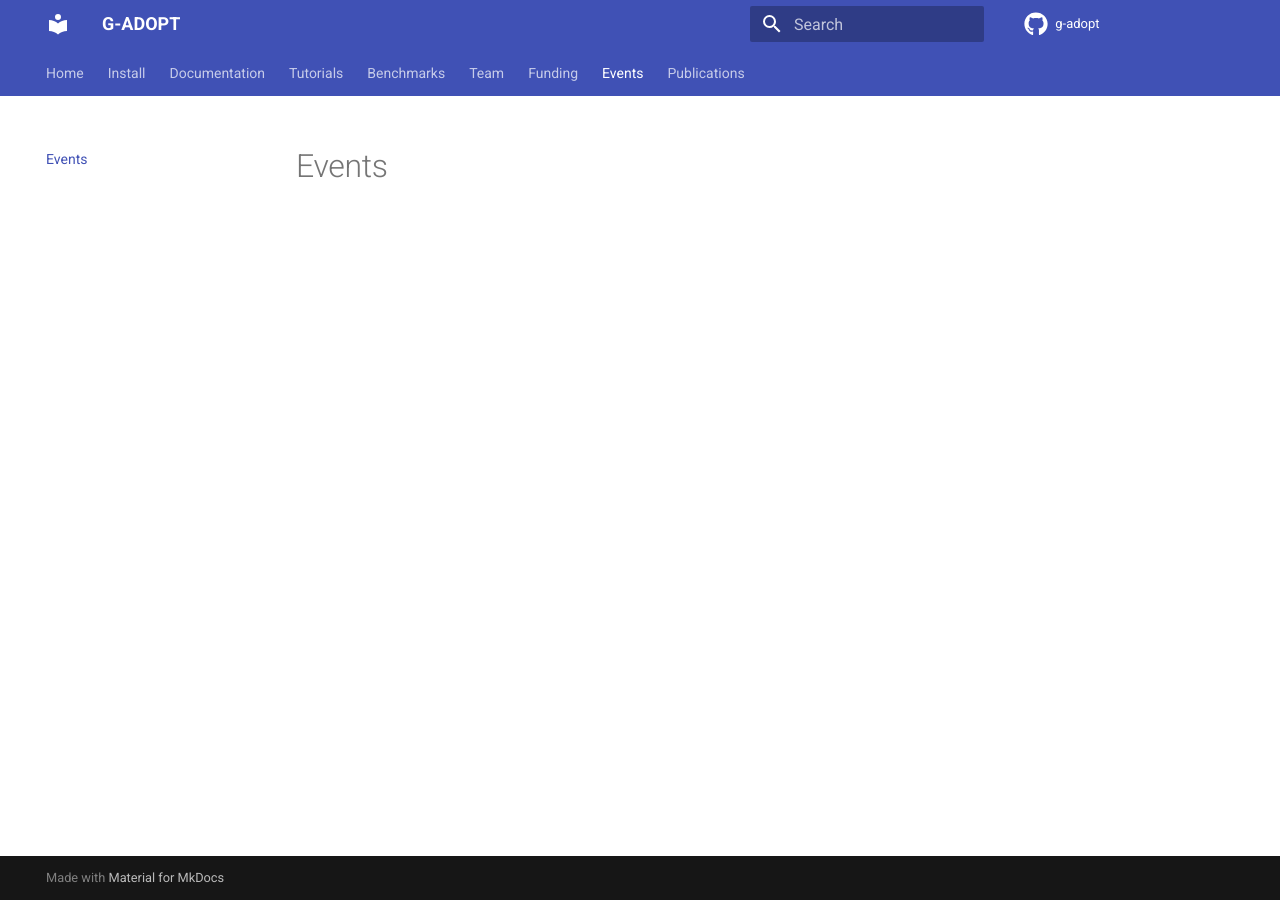
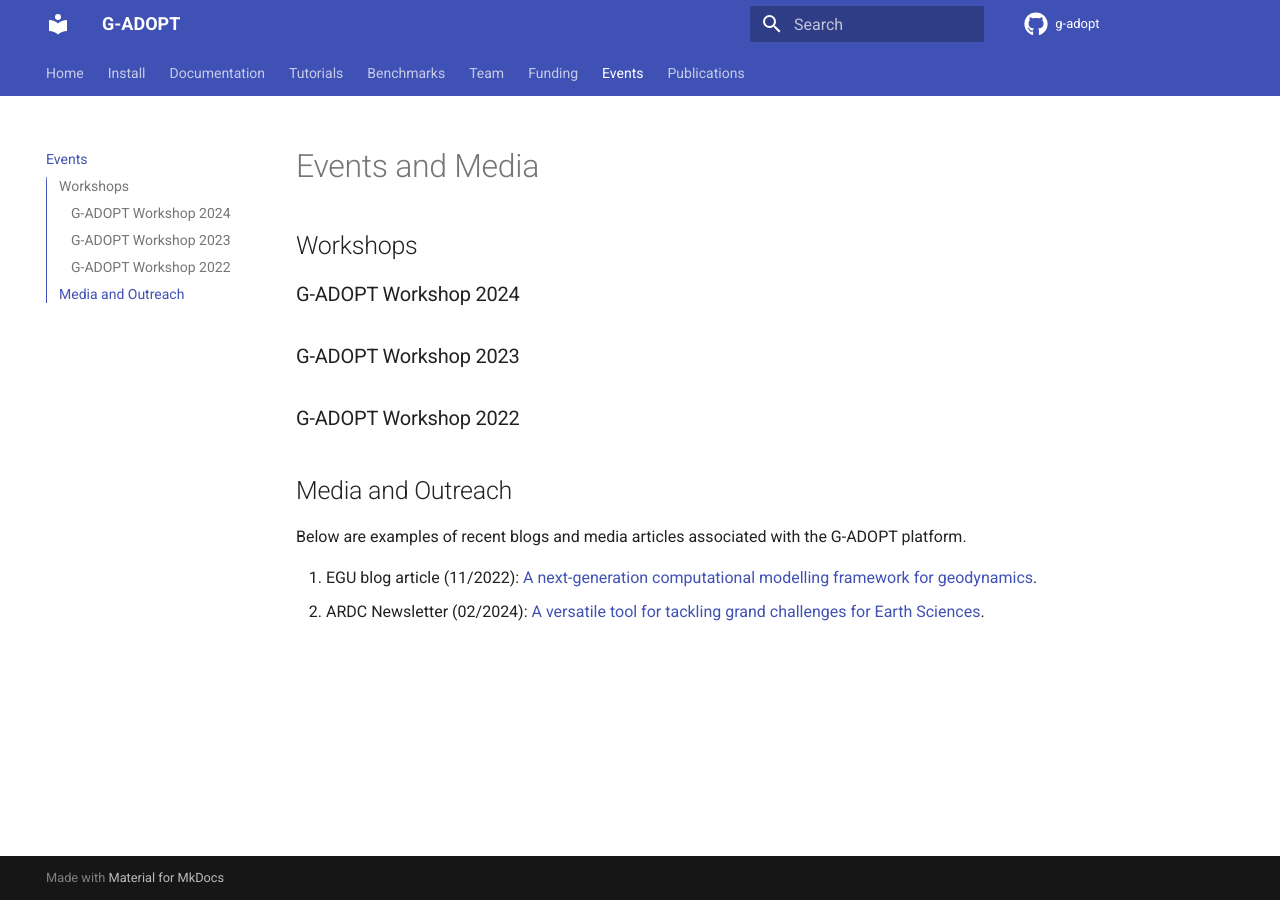
Before and after one commit to g-adopt/g-adopt.github.io, an MkDocs documentation site: the page built from docs/events.md, in a window 1280 px wide. Built offline with MkDocs 1.6.1 and Material for MkDocs 9.7.7, drawn with Linux system fonts in a browser that asks for light colours; comment, search, counter and statistics services are not loaded.

Commit message:
Start of events.

```diff
--- a/docs/events.md
+++ b/docs/events.md
@@ -1 +1,16 @@
-# Events
+# Events and Media
+
+## Workshops
+
+### G-ADOPT Workshop 2024
+
+### G-ADOPT Workshop 2023
+
+### G-ADOPT Workshop 2022
+
+## Media and Outreach
+
+Below are examples of recent blogs and media articles associated with the G-ADOPT platform.
+
+1. EGU blog article (11/2022): [A next-generation computational modelling framework for geodynamics](https://blogs.egu.eu/divisions/gd/2022/11/21/g-adopt-a-next-generation-computational-modelling-framework-for-geodynamics).
+2. ARDC Newsletter (02/2024): [A versatile tool for tackling grand challenges for Earth Sciences](https://ardc.edu.au/article/versatile-modelling-tool-to-help-tackle-grand-challenges-for-earth/).
```
